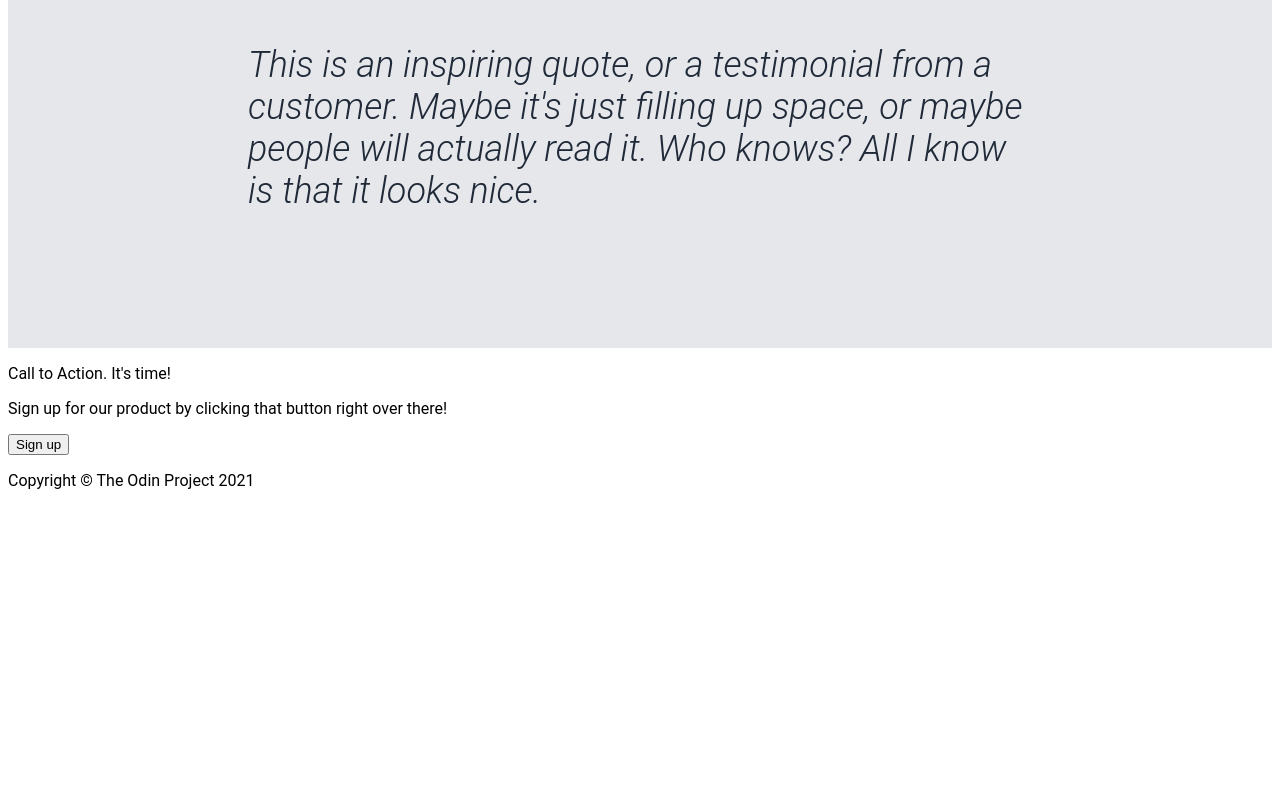
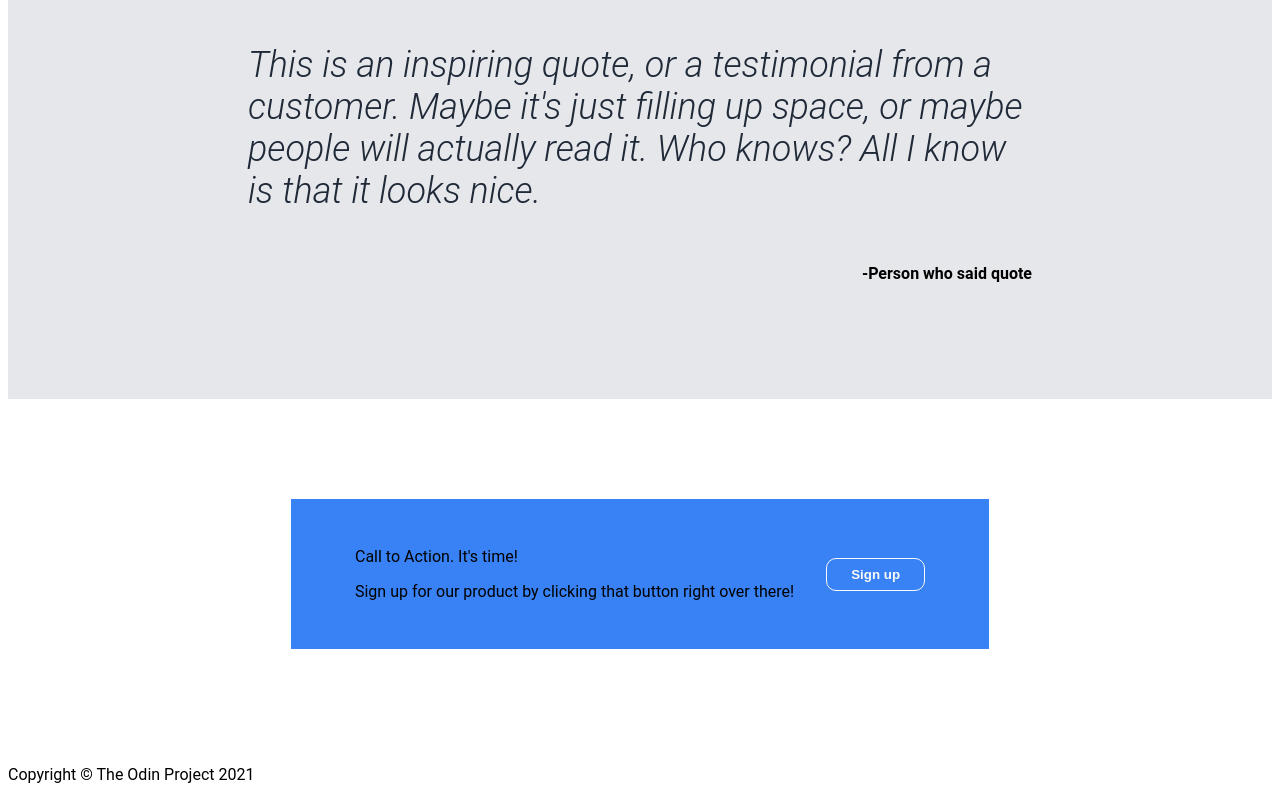
Before and after one commit to otomdee/0din-project-1, a plain HTML site: page index.html in a window 1280 px wide. Shown: the part 1131-1931 px from the top of the page. Before the commit the page ends 1637 px from the top, so only its background shows below. Drawn offline with Linux system fonts and the light colour scheme.

Commit message:
layout section 4 css

```diff
--- a/index.html
+++ b/index.html
@@ -31,11 +31,14 @@
         </div>
         <div class="section3">
             <p id="quote">This is an inspiring quote, or a testimonial from a customer. Maybe it's just filling up space, or maybe people will actually read it. Who knows? All I know is that it looks nice.</p>
+            <p id="pquote">-Person who said quote</p>
         </div>
         <div class="section4">
             <div class="section4-container">
-                <p>Call to Action. It's time!</p>
-                <p>Sign up for our product by clicking that button right over there!</p>
+                <div class="texts4">
+                    <p>Call to Action. It's time!</p>
+                    <p>Sign up for our product by clicking that button right over there!</p>
+                </div>
                 <button id="section4-button">Sign up</button>
             </div>
         </div>
--- a/styles.css
+++ b/styles.css
@@ -51,7 +51,7 @@ a {
     font-size: 16px;
 }
 
-.s1text > button {
+.s1text > button, #section4-button {
     border-radius: 10px;
     padding: 8px 24px;
     color: #F9FAF8;
@@ -98,6 +98,7 @@ a {
     display: flex;
     justify-content: center;
     padding: 100px 240px;
+    flex-direction: column;
 }
 
 #quote {
@@ -106,3 +107,28 @@ a {
     font-weight: 300;
     color: #1F2937;
 }
+
+#pquote {
+    margin-left: auto;
+    font-weight: 600;
+}
+
+.section4 {
+    display: flex;
+    justify-content: center;
+    align-items: center;
+    padding: 100px 200px;
+}
+
+.section4-container {
+    display: flex;
+    background-color: #3882F6;
+    padding: 32px 64px;
+    gap: 32px;
+}
+
+#section4-button {
+    color: #F9FAF8;
+    border: 1px solid #F9FAF8;
+    font-weight: bold;
+}
```
